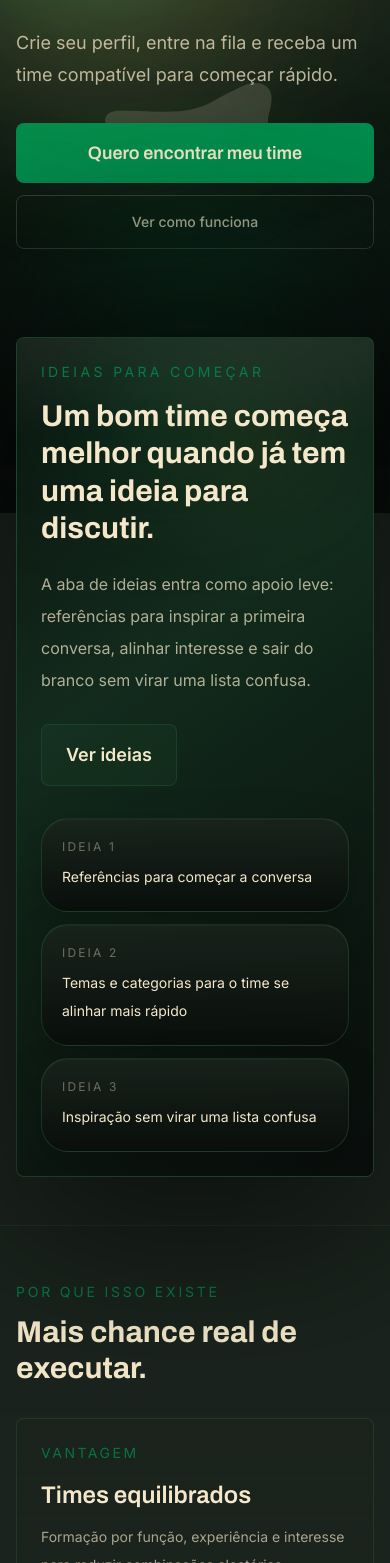
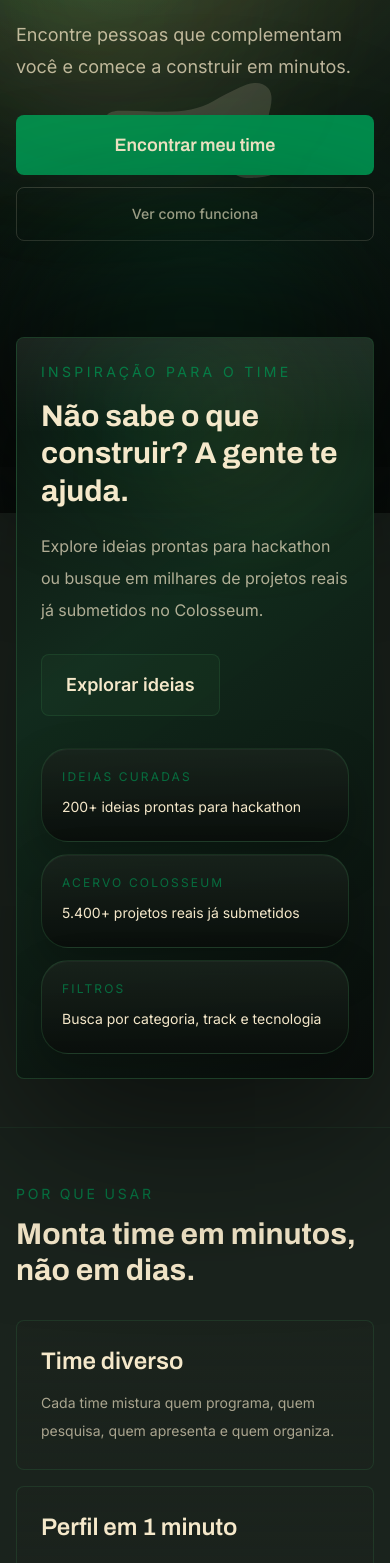
Before and after one commit to thomgabriel/superteam-maker, a Next.js app: page / in a window 390 px wide. Shown: the part 365-1928 px from the top of the page. Built offline with nearby package versions, Linux system fonts and the light colour scheme; no server answers.

Commit message:
Complete copy polish across all user-facing pages

```diff
--- a/src/app/(public)/page.tsx
+++ b/src/app/(public)/page.tsx
@@ -8,47 +8,47 @@ import { Card } from "@/components/ui/card";
 
 const BENEFITS = [
   {
-    title: "Times equilibrados",
+    title: "Time diverso",
     description:
-      "Formação por função, experiência e interesse para reduzir combinações aleatórias.",
+      "Cada time mistura quem programa, quem pesquisa, quem apresenta e quem organiza.",
   },
   {
-    title: "Onboarding rápido",
+    title: "Perfil em 1 minuto",
     description:
-      "Perfil em menos de um minuto, sem chat interno e sem fricção desnecessária.",
+      "Diz o que você faz, entra na fila e pronto. Sem formulário longo.",
   },
   {
-    title: "Pronto para construir",
+    title: "Direto pro WhatsApp",
     description:
-      "Assim que o time fica pronto, vocês já entram em modo execução via WhatsApp.",
+      "Quando o time sai, vocês já se conectam e começam a construir.",
   },
 ];
 
 const STEPS = [
   {
     step: "01",
-    title: "Preencha seu perfil",
+    title: "Crie seu perfil",
     description:
-      "Conte sua função principal, experiência e áreas de interesse.",
+      "Diz como pode ajudar e o que te interessa. Leva menos de 1 minuto.",
   },
   {
     step: "02",
     title: "Entre na fila",
     description:
-      "A plataforma agrupa pessoas compatíveis em times de 3 a 4 membros.",
+      "A plataforma monta times de 3 a 4 pessoas com perfis complementares.",
   },
   {
     step: "03",
-    title: "Encontre seu time",
+    title: "Receba seu time",
     description:
-      "Quando o time estiver pronto, você entra e já começa a organizar a ideia.",
+      "Você recebe um email, entra na plataforma e já pode começar.",
   },
 ];
 
 const IDEA_SIGNALS = [
-  "Referências para começar a conversa",
-  "Temas e categorias para o time se alinhar mais rápido",
-  "Inspiração sem virar uma lista confusa",
+  { label: "Ideias curadas", value: "200+ ideias prontas para hackathon" },
+  { label: "Acervo Colosseum", value: "5.400+ projetos reais já submetidos" },
+  { label: "Filtros", value: "Busca por categoria, track e tecnologia" },
 ];
 
 export default function LandingPage() {
@@ -120,7 +120,7 @@ export default function LandingPage() {
             <div className="relative max-w-2xl">
               <div className="pointer-events-none absolute -left-10 top-8 h-56 w-56 rounded-full bg-brand-yellow/8 blur-[100px] lg:-left-20 lg:top-4 lg:h-72 lg:w-72" />
               <p className="inline-flex rounded-full border border-brand-yellow/30 bg-brand-yellow/10 px-4 py-1 text-xs font-semibold uppercase tracking-[0.22em] text-brand-yellow">
-                Formação de times para hackathon
+                Frontier Hackathon — Colosseum
               </p>
 
               <h1 className="mt-6 max-w-[13ch] font-heading text-5xl font-bold leading-[0.92] tracking-tight sm:text-6xl lg:max-w-[12ch] lg:text-[5.5rem]">
@@ -131,14 +131,14 @@ export default function LandingPage() {
               </h1>
 
               <p className="mt-6 max-w-xl text-lg leading-8 text-brand-off-white/74 sm:text-xl">
-                Crie seu perfil, entre na fila e receba um time compatível
-                para começar rápido.
+                Encontre pessoas que complementam você e comece a construir
+                em minutos.
               </p>
 
               <div className="mt-8 flex flex-col gap-3 sm:flex-row">
                 <Link href="/profile" className="sm:min-w-52">
                   <Button variant="primary" size="lg" fullWidth>
-                    Quero encontrar meu time
+                    Encontrar meu time
                   </Button>
                 </Link>
                 <a
@@ -166,36 +166,35 @@ export default function LandingPage() {
             <div className="relative grid gap-8 lg:grid-cols-[0.9fr_1.1fr]">
               <div className="max-w-xl">
                 <p className="text-sm uppercase tracking-[0.24em] text-brand-emerald/82">
-                  Ideias para começar
+                  Inspiração para o time
                 </p>
                 <h2 className="mt-4 font-heading text-3xl font-bold leading-tight sm:text-4xl lg:text-[3.25rem]">
-                  Um bom time começa melhor quando já tem uma ideia para discutir.
+                  Não sabe o que construir? A gente te ajuda.
                 </h2>
                 <p className="mt-5 text-base leading-8 text-brand-off-white/70">
-                  A aba de ideias entra como apoio leve: referências para inspirar
-                  a primeira conversa, alinhar interesse e sair do branco sem
-                  virar uma lista confusa.
+                  Explore ideias prontas para hackathon ou busque em milhares de
+                  projetos reais já submetidos no Colosseum.
                 </p>
                 <div className="mt-7">
                   <Link href="/ideas" className="inline-flex">
                     <Button variant="accent" size="lg">
-                      Ver ideias
+                      Explorar ideias
                     </Button>
                   </Link>
                 </div>
               </div>
 
               <div className="grid gap-3">
-                {IDEA_SIGNALS.map((signal, index) => (
+                {IDEA_SIGNALS.map((signal) => (
                   <div
-                    key={signal}
+                    key={signal.label}
                     className="rounded-[1.7rem] border border-brand-green/34 bg-[linear-gradient(180deg,rgba(26,36,29,0.84),rgba(10,15,12,0.98))] px-5 py-5 shadow-[inset_0_1px_0_rgba(255,255,255,0.035),0_20px_48px_rgba(0,0,0,0.22)]"
                   >
-                    <p className="text-xs uppercase tracking-[0.18em] text-brand-off-white/40">
-                      Ideia {index + 1}
+                    <p className="text-xs uppercase tracking-[0.18em] text-brand-emerald/72">
+                      {signal.label}
                     </p>
                     <p className="mt-2 text-sm leading-7 text-brand-off-white">
-                      {signal}
+                      {signal.value}
                     </p>
                   </div>
                 ))}
@@ -209,10 +208,10 @@ export default function LandingPage() {
         <div className="mx-auto max-w-6xl">
           <div className="mb-8 max-w-2xl">
             <p className="text-sm uppercase tracking-[0.2em] text-brand-emerald/80">
-              Por que isso existe
+              Por que usar
             </p>
             <h2 className="mt-3 font-heading text-3xl font-bold sm:text-4xl">
-              Mais chance real de executar.
+              Monta time em minutos, não em dias.
             </h2>
           </div>
 
@@ -222,10 +221,7 @@ export default function LandingPage() {
                 key={benefit.title}
                 className="rounded-2xl bg-[linear-gradient(180deg,rgba(27,35,29,0.96),rgba(27,35,29,0.72))] p-6"
               >
-                <p className="text-sm uppercase tracking-[0.18em] text-brand-emerald/78">
-                  vantagem
-                </p>
-                <h3 className="mt-4 font-heading text-2xl font-semibold">
+                <h3 className="font-heading text-2xl font-semibold">
                   {benefit.title}
                 </h3>
                 <p className="mt-3 text-sm leading-7 text-brand-off-white/66">
@@ -265,11 +261,11 @@ export default function LandingPage() {
                 Como funciona
               </p>
               <h2 className="mt-3 font-heading text-3xl font-bold sm:text-4xl">
-                Três passos. Um objetivo: te colocar para construir.
+                Três passos. Pronto pra construir.
               </h2>
               <p className="mt-5 max-w-md text-base leading-8 text-brand-off-white/68">
-                O fluxo é curto de propósito. Tudo aqui foi desenhado para
-                reduzir fricção entre descoberta, formação do time e execução.
+                Sem processo longo. Você preenche o perfil, entra na fila e
+                recebe seu time.
               </p>
             </div>
 
@@ -310,21 +306,20 @@ export default function LandingPage() {
 
             <div className="relative z-10 max-w-2xl">
               <p className="text-sm uppercase tracking-[0.2em] text-brand-yellow">
-                Pronto para entrar?
+                Bora?
               </p>
               <h2 className="mt-4 font-heading text-4xl font-bold leading-tight sm:text-5xl">
-                Seu próximo time pode estar a poucos minutos de distância.
+                Seu time pode estar a poucos minutos de distância.
               </h2>
               <p className="mt-4 text-base leading-8 text-brand-off-white/72">
-                Crie seu perfil agora, entre na fila e deixe a plataforma cuidar
-                da parte mais chata: encontrar as pessoas certas para construir
-                com você.
+                Crie seu perfil, entre na fila e comece a construir com
+                pessoas que complementam você.
               </p>
 
               <div className="mt-8">
                 <Link href="/profile" className="inline-flex">
                   <Button variant="secondary" size="lg">
-                    Entrar na fila
+                    Criar meu perfil
                   </Button>
                 </Link>
               </div>
--- a/src/components/ideas/curated-ideas-grid.tsx
+++ b/src/components/ideas/curated-ideas-grid.tsx
@@ -41,8 +41,8 @@ export function CuratedIdeasGrid({ ideas }: { ideas: CuratedIdea[] }) {
   return (
     <div>
       <p className="mb-6 max-w-2xl text-sm leading-7 text-brand-off-white/62">
-        Pontos de partida para o time ganhar tração logo no começo. Adapte,
-        simplifique ou misture ideias sem precisar começar do zero.
+        Ideias prontas para inspirar o time. Adapte, simplifique ou misture
+        como quiser.
       </p>
 
       {/* Search */}
--- a/src/components/profile/profile-form.tsx
+++ b/src/components/profile/profile-form.tsx
@@ -82,7 +82,7 @@ export function ProfileForm() {
             Seu perfil
           </p>
           <h2 className="mt-2 font-heading text-2xl font-bold">
-            Conte o básico para formar seu time
+            Suas informações para o hackathon
           </h2>
         </div>
         <div className="hidden rounded-2xl border border-brand-green/25 bg-brand-dark-green/60 px-4 py-3 text-right sm:block">
@@ -90,8 +90,8 @@ export function ProfileForm() {
             Resultado
           </p>
           <p className="mt-1 text-sm text-brand-off-white/68">
-            Perfil salvo
-            <span className="block">+ entrada na fila</span>
+            Depois disso:
+            <span className="block">você entra na fila</span>
           </p>
         </div>
       </div>
@@ -108,7 +108,7 @@ export function ProfileForm() {
             Identidade
           </p>
           <p className="mt-2 text-sm text-brand-off-white/62">
-            O básico para o time saber quem você é e como falar com você.
+            Para o time saber quem você é e como falar com você.
           </p>
         </div>
 
@@ -143,7 +143,7 @@ export function ProfileForm() {
             Sociais
           </p>
           <p className="mt-2 text-sm text-brand-off-white/62">
-            Opcional, mas ajuda seu time a entender seu repertório e te encontrar rápido.
+            Opcional, mas ajuda seu time a te conhecer melhor.
           </p>
         </div>
 
@@ -192,7 +192,7 @@ export function ProfileForm() {
             Eu posso ajudar com
           </p>
           <p className="mt-2 text-sm text-brand-off-white/62">
-            Sua contribuição principal guia a formação do time. As outras ajudam a dar flexibilidade.
+            Escolha sua principal e marque outras que você também domina.
           </p>
         </div>
 
@@ -254,10 +254,10 @@ export function ProfileForm() {
       <Card className="space-y-4 border-brand-green/20 bg-brand-dark-green/45 p-5">
         <div>
           <p className="text-xs uppercase tracking-[0.16em] text-brand-emerald/80">
-            Onde você quer construir
+            Áreas de interesse
           </p>
           <p className="mt-2 text-sm text-brand-off-white/62">
-            Esses temas ajudam a aproximar pessoas com repertório e ambição parecidos.
+            Ajuda a formar times com interesses parecidos.
           </p>
         </div>
 
@@ -288,7 +288,7 @@ export function ProfileForm() {
         fullWidth
         className="shadow-[0_16px_40px_rgba(0,139,76,0.18)]"
       >
-        {loading ? 'Criando perfil...' : 'Encontrar meu time'}
+        {loading ? 'Criando perfil...' : 'Entrar na fila'}
       </Button>
     </form>
   );
--- a/src/components/team/leader-panel.tsx
+++ b/src/components/team/leader-panel.tsx
@@ -34,10 +34,10 @@ export function LeaderPanel({ team }: { team: Team }) {
     <Card className="space-y-6 rounded-[1.75rem] border-brand-yellow/24 bg-[linear-gradient(135deg,rgba(255,210,63,0.10),rgba(27,35,29,0.96))] p-6">
       <div>
         <p className="text-xs uppercase tracking-[0.18em] text-brand-yellow/82">
-          Painel do líder
+          Você é o líder
         </p>
         <h3 className="mt-3 font-heading text-2xl font-semibold text-brand-off-white">
-          Organize o começo do time.
+          Defina a ideia e organize o grupo.
         </h3>
       </div>
 
@@ -48,7 +48,7 @@ export function LeaderPanel({ team }: { team: Team }) {
         <ol className="mt-3 list-inside list-decimal space-y-2 text-sm leading-7 text-brand-off-white/72">
           <li>Crie um grupo no WhatsApp.</li>
           <li>Adicione todos os membros.</li>
-          <li>Definam uma ideia e preencham esse bloco juntos.</li>
+          <li>Definam uma ideia e preencham aqui.</li>
         </ol>
       </Card>
 
--- a/src/lib/email.ts
+++ b/src/lib/email.ts
@@ -33,7 +33,7 @@ export async function sendMatchNotification(
           <div style="max-width:560px; margin:0 auto; border:1px solid rgba(0,139,76,0.24); border-radius:28px; overflow:hidden; background:linear-gradient(180deg,#1b231d 0%,#162018 100%);">
             <div style="padding:32px 32px 20px; background:radial-gradient(circle at top, rgba(255,210,63,0.14), transparent 42%), radial-gradient(circle at 20% 20%, rgba(0,139,76,0.18), transparent 28%), linear-gradient(180deg, #1b231d 0%, #162018 100%);">
               <div style="display:inline-block; padding:8px 14px; border-radius:999px; border:1px solid rgba(255,210,63,0.28); background:rgba(255,210,63,0.08); color:#ffd23f; font-size:11px; font-weight:700; letter-spacing:0.22em; text-transform:uppercase;">
-                Match confirmado
+                Time formado
               </div>
 
               <h1 style="margin:20px 0 0; font-family:Archivo, Inter, Arial, sans-serif; font-size:46px; line-height:0.98; letter-spacing:-0.04em; color:#f5e8ca;">
@@ -42,7 +42,7 @@ export async function sendMatchNotification(
               </h1>
 
               <p style="margin:20px 0 0; max-width:420px; font-size:17px; line-height:1.7; color:rgba(245,232,202,0.72);">
-                Seu time já está pronto para começar a conversa. Agora é abrir a plataforma, ver quem está com você e partir para a execução.
+                Seu time já está pronto. Entre na plataforma, conheça o grupo e comecem a construir juntos.
               </p>
             </div>
 
```
Also changed, not shown: src/app/(app)/ideas/page.tsx (+3 -4 lines), src/app/(app)/team/[id]/page.tsx (+6 -7 lines), src/app/(app)/team/reveal/page.tsx (+6 -6 lines), src/components/auth/auth-form.tsx (+2 -5 lines), src/components/queue/queue-status.tsx (+11 -12 lines), src/components/team/claim-leader-button.tsx (+4 -4 lines).
